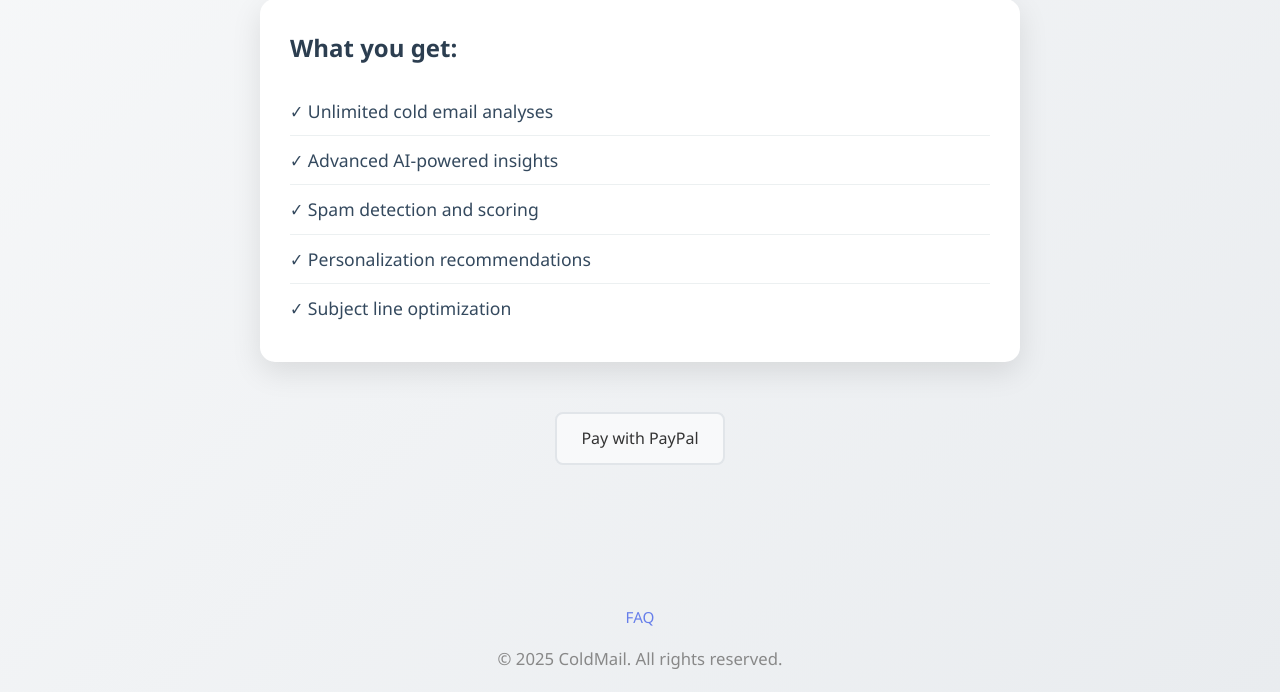
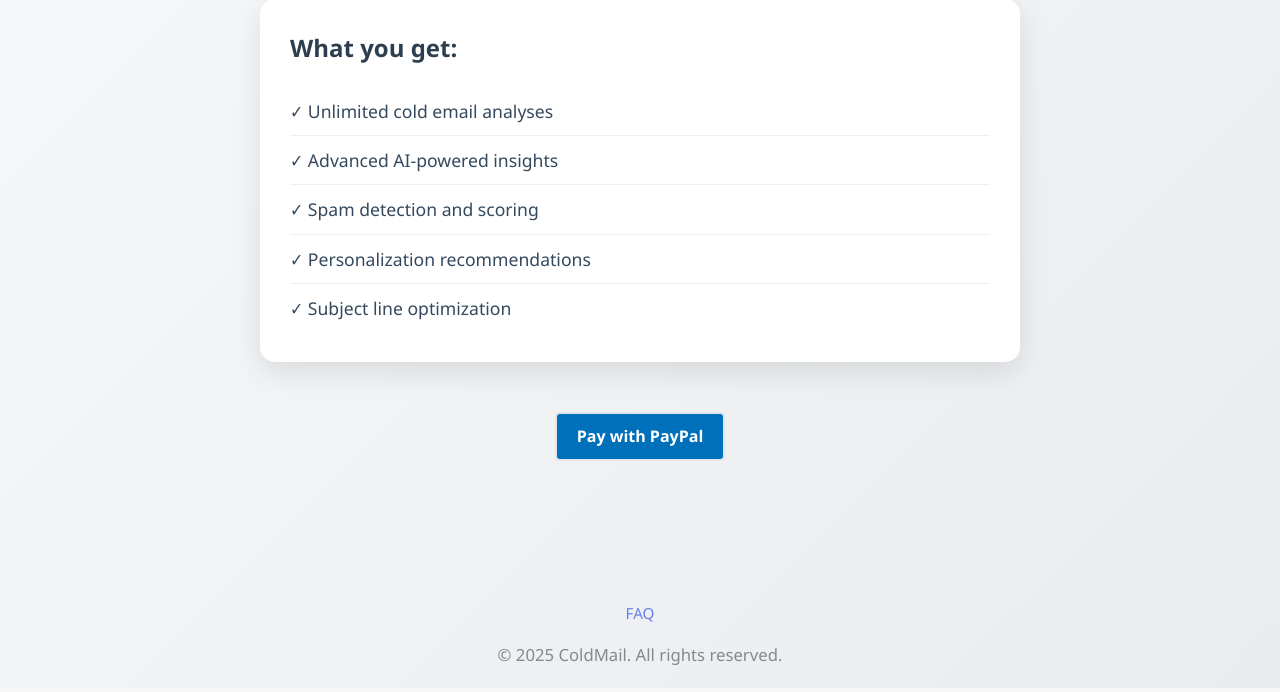
Before and after one commit to SandileGumede/ColdMail-Flask, a Flask app: page /upgrade in a window 1280 px wide. Shown: the part 357-1049 px from the top of the page. Run offline with Flask 3, Linux system fonts and the light colour scheme; the visitor is signed in with stand-in values (Sample User, id 1); data comes from the database, SQL or seed files in the repository; parts of the project's set-up code (start-up, migrations or seed data) failed here and were passed over; some libraries are stand-ins or nearby versions.

```diff
--- a/templates/paypal_checkout.html
+++ b/templates/paypal_checkout.html
@@ -39,7 +39,9 @@
             </ul>
         </div>
 
-        <a href="https://www.paypal.com/ncp/payment/L2XE6X7QDP7H2" target="_blank" class="btn-secondary">Pay with PayPal</a>
+        <a href="https://www.paypal.com/ncp/payment/L2XE6X7QDP7H2" target="_blank" class="btn-secondary"
+        style="background-color: #0070ba; color: white; padding: 10px 20px; border-radius: 5px; text-decoration: none; font-weight: bold; display: inline-block; margin-top: 20px;"
+        >Pay with PayPal</a>
     </div>
 
     <!-- Footer -->
```
